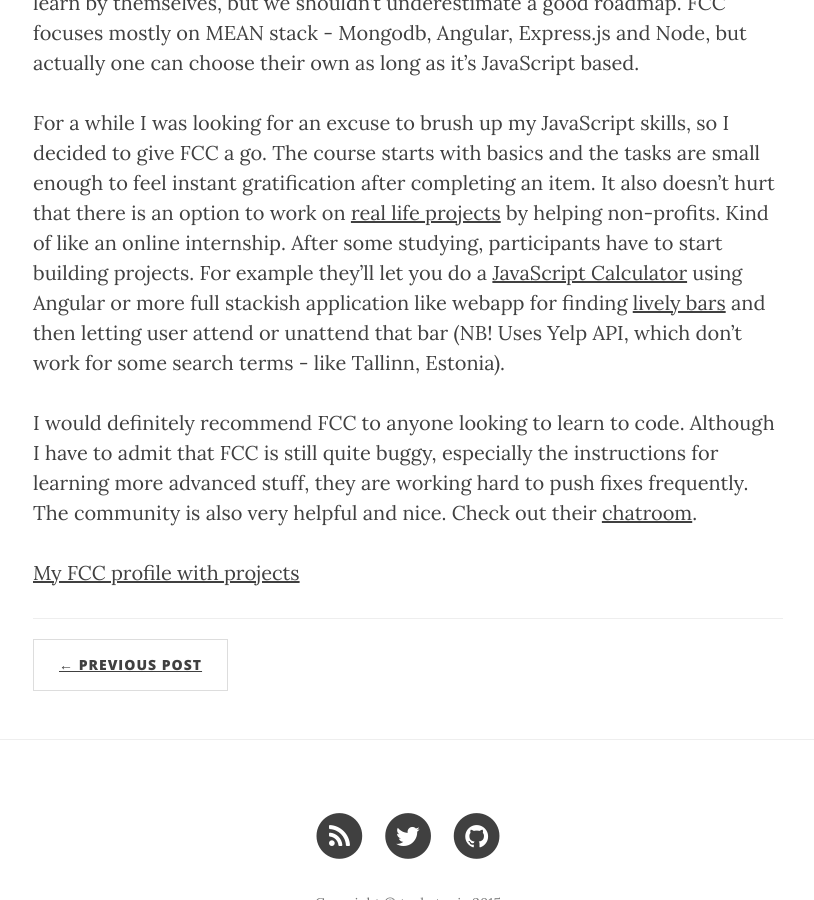
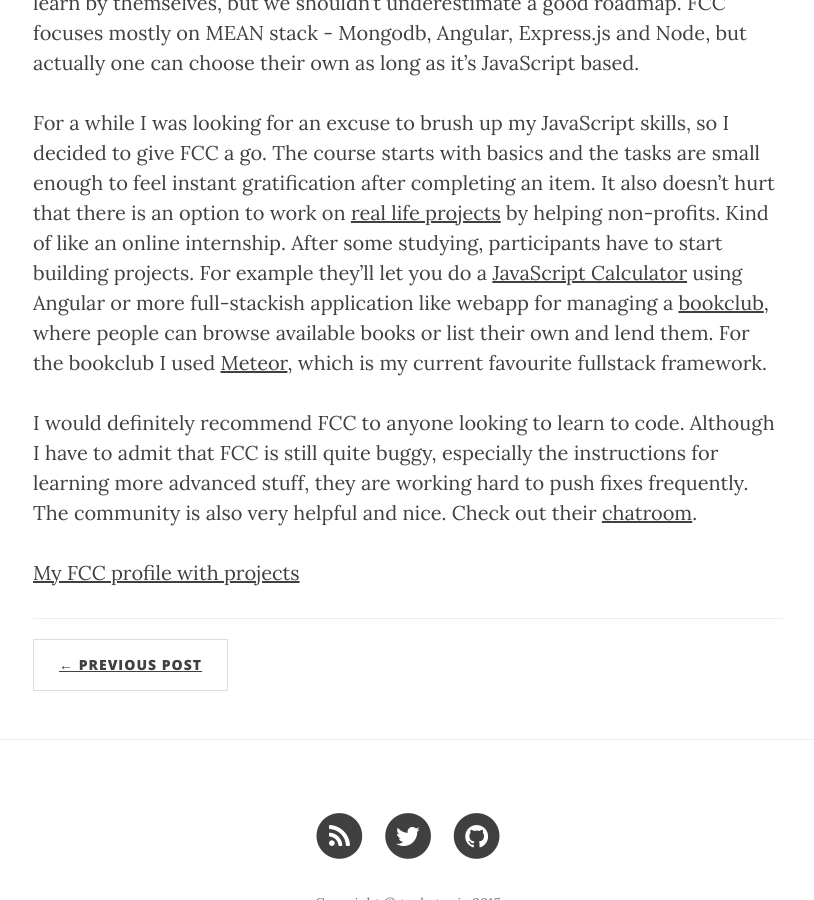
Before and after one commit to techstonia/techstonia.github.io, a Jekyll site: the page built from _posts/2015-09-21-freecodecamp-review.markdown, in a window 1280 px wide and 900 px high, scrolled down 715 px. Shown: the whole window, without its empty margins (232-1046 px from the left). Built offline with Jekyll 4.4.1, drawn with Linux system fonts in a browser that asks for light colours; nearby versions of some CDN libraries; comment, search, counter and statistics services are not loaded.

Commit message:
Replaced lively bars app with booogle.

```diff
--- a/_posts/2015-09-21-freecodecamp-review.markdown
+++ b/_posts/2015-09-21-freecodecamp-review.markdown
@@ -7,7 +7,7 @@
 ---
 When I first saw [Free Code Camp](http://www.freecodecamp.com/){:target="_blank"} I was immediately hooked. Not that there aren't already enough online resources for learning to code, but because it seemed more progressive and holistic than others. For example there is also [The Odin Project](http://www.theodinproject.com/), but last time I checked the site, it just listed some learning material and basically said "go learn it somehow". While on the other hand FCC walks you through all the necessary steps to become somewhat proficient fullstack dev. Don't get me wrong - I do believe that a good dev has to be able to learn by themselves, but we shouldn't underestimate a good roadmap. FCC focuses mostly on MEAN stack - Mongodb, Angular, Express.js and Node, but actually one can choose their own as long as it's JavaScript based.
 
-For a while I was looking for an excuse to brush up my JavaScript skills, so I decided to give FCC a go. The course starts with basics and the tasks are small enough to feel instant gratification after completing an item. It also doesn't hurt that there is an option to work on [real life projects](http://www.freecodecamp.com/nonprofits/directory){:target="_blank"} by helping non-profits. Kind of like an online internship. After some studying, participants have to start building projects. For example they'll let you do a [JavaScript Calculator](http://codepen.io/techstonia/full/VvwNRd/){:target="_blank"} using Angular or more full stackish application like webapp for finding [lively bars](http://techstonia-nightlifeapp.herokuapp.com/){:target="_blank"} and then letting user attend or unattend that bar (NB! Uses Yelp API, which don't work for some search terms - like Tallinn, Estonia).
+For a while I was looking for an excuse to brush up my JavaScript skills, so I decided to give FCC a go. The course starts with basics and the tasks are small enough to feel instant gratification after completing an item. It also doesn't hurt that there is an option to work on [real life projects](http://www.freecodecamp.com/nonprofits/directory){:target="_blank"} by helping non-profits. Kind of like an online internship. After some studying, participants have to start building projects. For example they'll let you do a [JavaScript Calculator](http://codepen.io/techstonia/full/VvwNRd/){:target="_blank"} using Angular or more full-stackish application like webapp for managing a [bookclub](http://booogle.herokuapp.com/){:target="_blank"}, where people can browse available books or list their own and lend them. For the bookclub I used [Meteor](https://www.meteor.com/){:target="_blank"}, which is my current favourite fullstack framework.
 
 I would definitely recommend FCC to anyone looking to learn to code. Although I have to admit that FCC is still quite buggy, especially the instructions for learning more advanced stuff, they are working hard to push fixes frequently. The community is also very helpful and nice. Check out their [chatroom](https://gitter.im/FreeCodeCamp/FreeCodeCamp).
 
```
